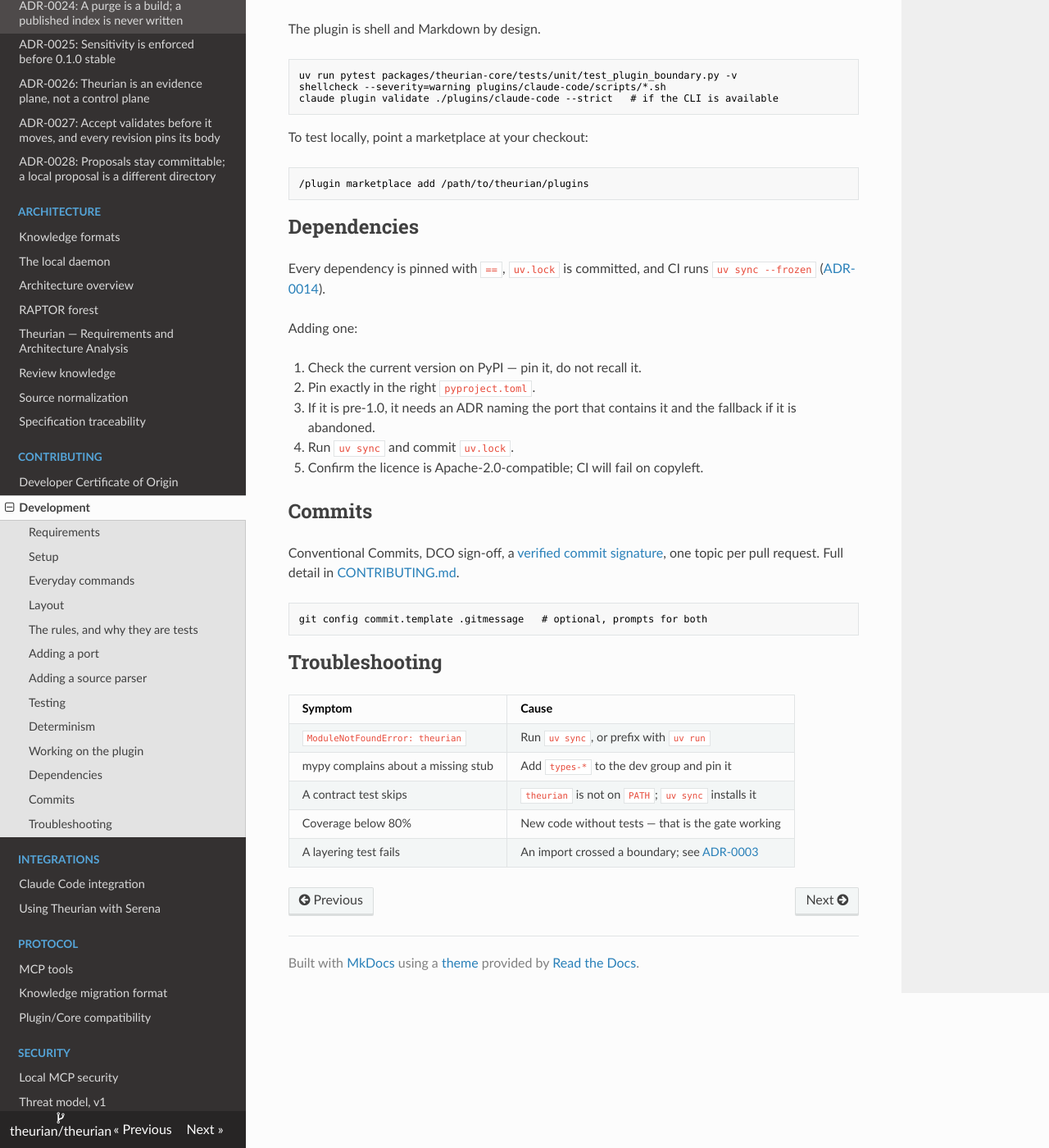
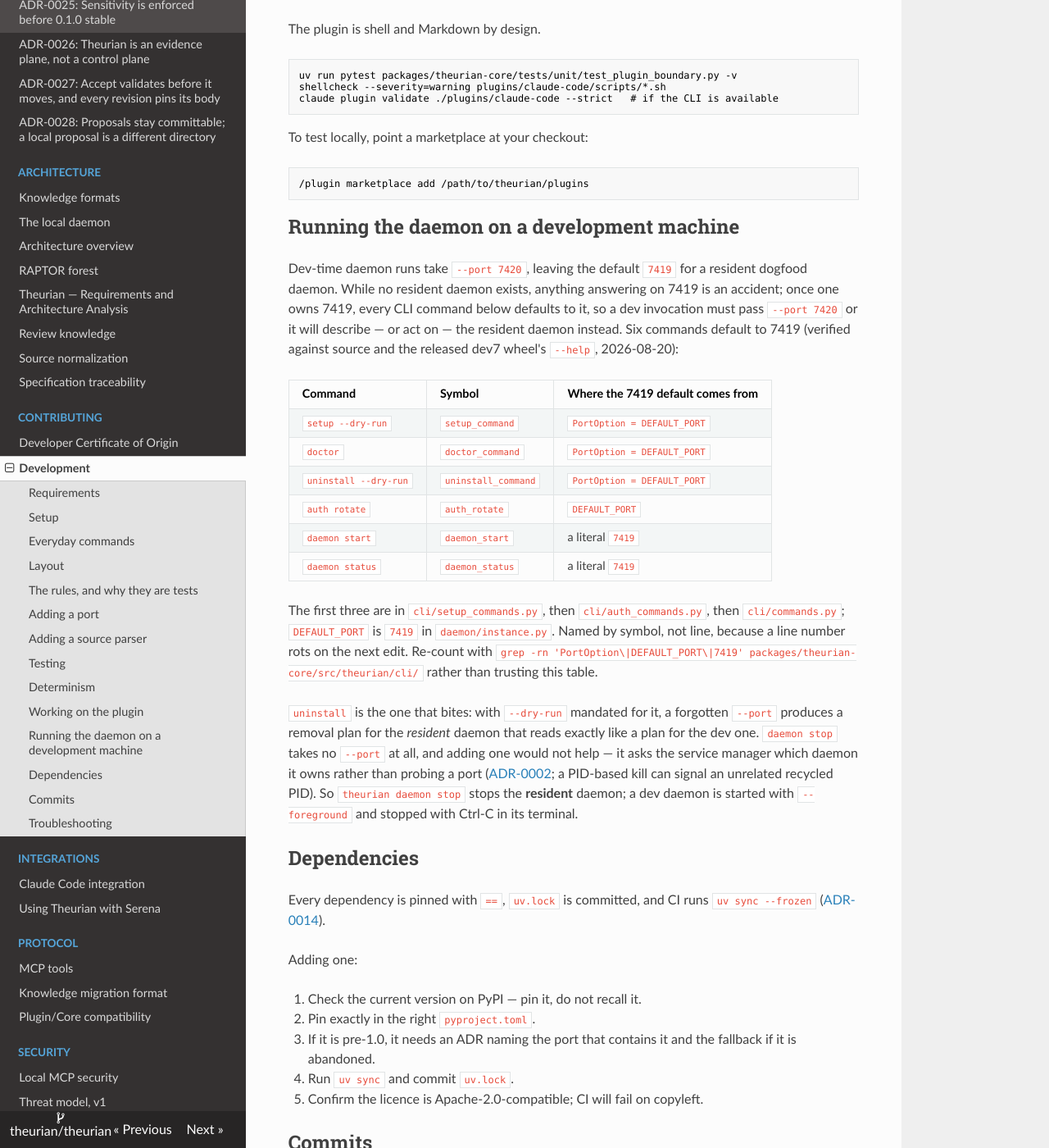
Before and after one commit to theurian/theurian, an MkDocs documentation site: the page built from docs/contributing/development.md, in a window 1280 px wide and 1400 px high, scrolled down 3157 px. Shown: the whole window at 82% size. Built offline with MkDocs 1.6.1, drawn with Linux system fonts in a browser that asks for light colours.

Commit message:
docs: adopt spec discipline — AC-first briefs, sync/async review split, Definition of Ready
Add six spec-discipline rules to CLAUDE.md and reconcile existing ones:

- Review round: the full synchronous three-authority round is kept only for
  disclosure / governed state / wire contract / gates; outside that top row
  adversarial review runs async after merge (a standing red-team sweep over
  main), with a ratchet that turns each finding into automation so the sync
  surface shrinks over time.
- New "The assignment brief" section carrying acceptance criteria written at
  assignment time in EARS syntax (Unwanted-Behaviour DON'Ts, Given-When-Then
  examples), a Definition of Ready, the INVEST admission test, and an ordered
  brief template (Scope/AC, Do, Non-goals, Fences, observable families,
  known-unfinished).
- The commit trigger is reconciled with scoped test runs (#373): scoped tests
  per commit, the full gate once before the Draft PR opens, and an unqualified
  "GREEN" meaning the full gate.

Kept net-negative (757 -> 756) by rewriting the review-weight and commit-at-green
prose in place rather than appending, and by relocating role-scoped detail out
of CLAUDE.md: the dev-daemon default-port table -> docs/contributing/development.md,
and the mutation-tree mechanics -> the adversarial-review agent definition (#372).

Claude-Session: https://claude.ai/code/session_01XZLVWDKuRPvPsnG7c6dp92
Signed-off-by: Takehide Uchida <utchy007@gmail.com>

````diff
--- a/docs/contributing/development.md
+++ b/docs/contributing/development.md
@@ -157,6 +157,39 @@ To test locally, point a marketplace at your checkout:
 /plugin marketplace add /path/to/theurian/plugins
 ```
 
+## Running the daemon on a development machine
+
+Dev-time daemon runs take `--port 7420`, leaving the default `7419` for a
+resident dogfood daemon. While no resident daemon exists, anything answering on
+7419 is an accident; once one owns 7419, every CLI command below defaults to it,
+so a dev invocation must pass `--port 7420` or it will describe — or act on — the
+resident daemon instead. Six commands default to 7419 (verified against source
+and the released dev7 wheel's `--help`, 2026-08-20):
+
+| Command | Symbol | Where the 7419 default comes from |
+| :-- | :-- | :-- |
+| `setup --dry-run` | `setup_command` | `PortOption = DEFAULT_PORT` |
+| `doctor` | `doctor_command` | `PortOption = DEFAULT_PORT` |
+| `uninstall --dry-run` | `uninstall_command` | `PortOption = DEFAULT_PORT` |
+| `auth rotate` | `auth_rotate` | `DEFAULT_PORT` |
+| `daemon start` | `daemon_start` | a literal `7419` |
+| `daemon status` | `daemon_status` | a literal `7419` |
+
+The first three are in `cli/setup_commands.py`, then `cli/auth_commands.py`, then
+`cli/commands.py`; `DEFAULT_PORT` is `7419` in `daemon/instance.py`. Named by
+symbol, not line, because a line number rots on the next edit. Re-count with
+`grep -rn 'PortOption\|DEFAULT_PORT\|7419' packages/theurian-core/src/theurian/cli/`
+rather than trusting this table.
+
+`uninstall` is the one that bites: with `--dry-run` mandated for it, a forgotten
+`--port` produces a removal plan for the *resident* daemon that reads exactly
+like a plan for the dev one. `daemon stop` takes no `--port` at all, and adding
+one would not help — it asks the service manager which daemon it owns rather than
+probing a port ([ADR-0002](../adr/0002-single-local-daemon-over-streamable-http.md);
+a PID-based kill can signal an unrelated recycled PID). So `theurian daemon stop`
+stops the **resident** daemon; a dev daemon is started with `--foreground` and
+stopped with Ctrl-C in its terminal.
+
 ## Dependencies
 
 Every dependency is pinned with `==`, `uv.lock` is committed, and CI runs
````
Also changed, not shown: .claude/agents/theurian-adversarial-review.md (+2 -1 lines), CLAUDE.md (+66 -67 lines).
